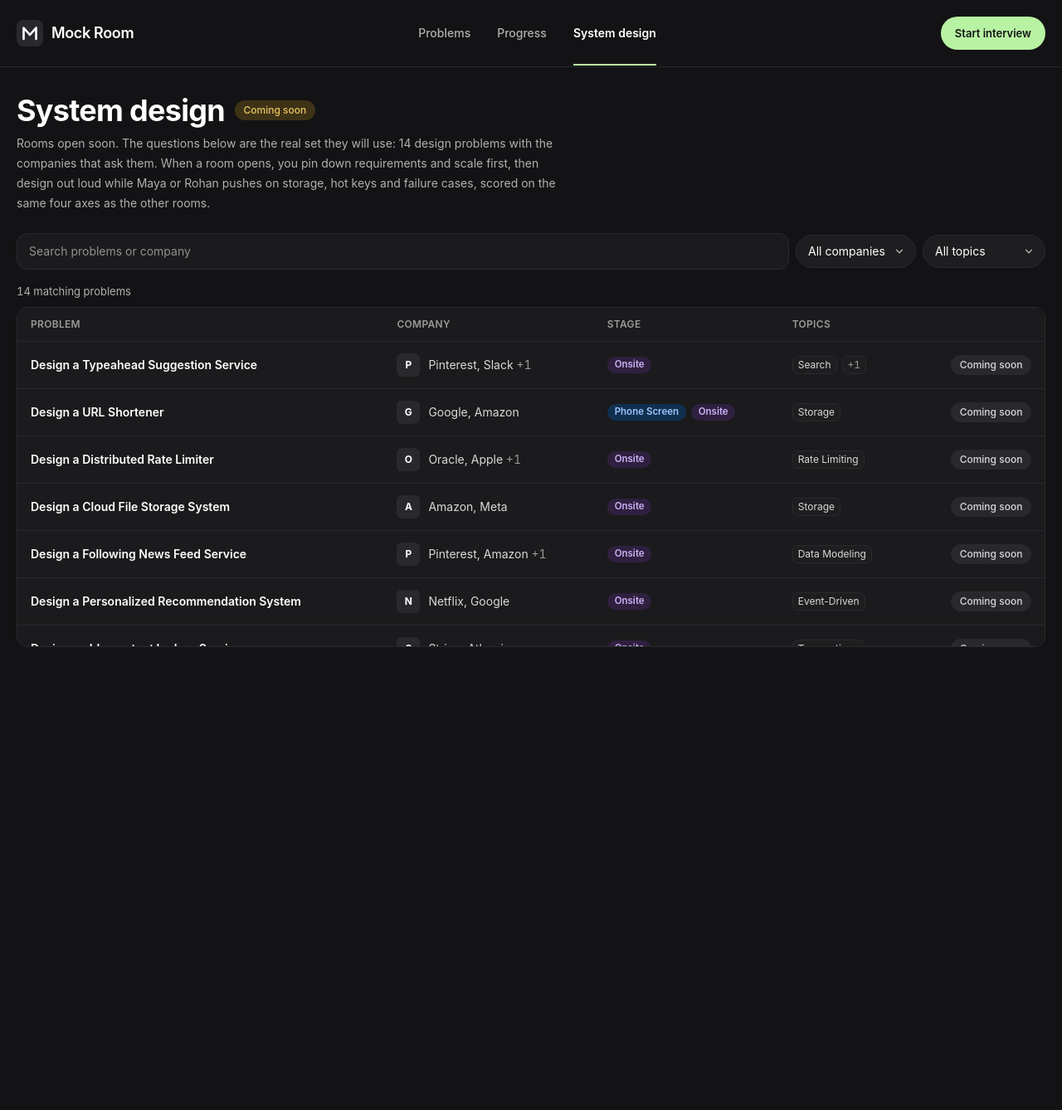
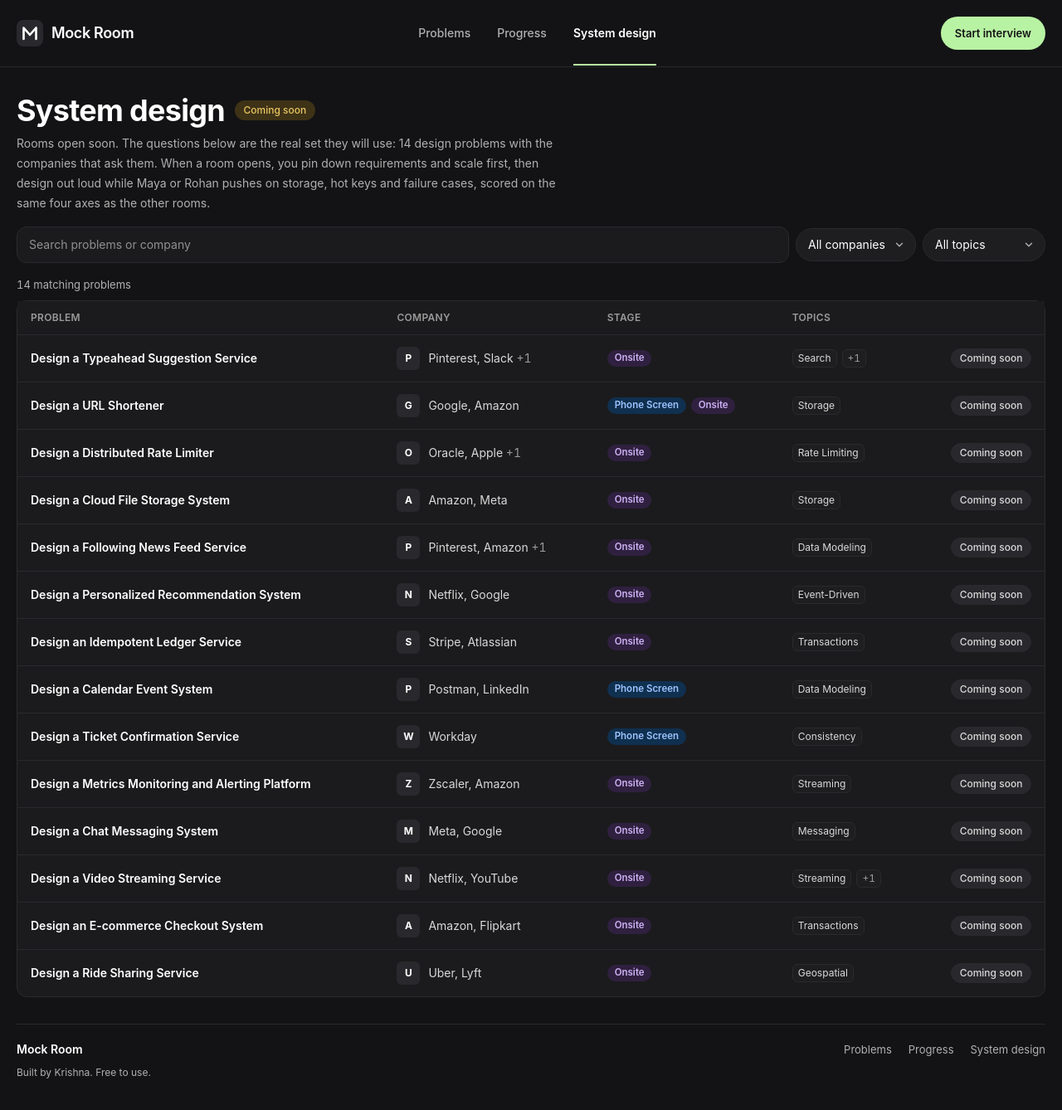
Before and after one commit to krishbuilds01/MockRoom, a Next.js app: page /system-design in a window 1280 px wide. Shown: the top 1338 px of the page at 83% size. Before the commit the page ends 800 px from the top, so only its background shows below. Built offline with nearby package versions, Linux system fonts and the light colour scheme.

Commit message:
Problems and system design pages scroll as normal documents

```diff
--- a/src/app/problems/page.tsx
+++ b/src/app/problems/page.tsx
@@ -1,6 +1,7 @@
 import { Suspense } from "react";
 import TopNav from "@/components/TopNav";
 import ProblemBank from "@/components/ProblemBank";
+import Footer from "@/components/Footer";
 import { problemBank, type BankFormat } from "@/lib/problemBank";
 
 type FormatFilter = BankFormat | "all";
@@ -14,10 +15,10 @@ async function BankSection({ searchParams }: { searchParams: Promise<{ format?:
 
 export default function ProblemsPage({ searchParams }: { searchParams: Promise<{ format?: string }> }) {
   return (
-    <div className="flex h-dvh flex-col overflow-hidden bg-ink">
+    <div className="min-h-dvh bg-ink">
       <TopNav active="problems" />
-      <main className="mx-auto flex min-h-0 w-full max-w-[1340px] flex-1 flex-col px-5 pb-5">
-        <header className="shrink-0 pt-8">
+      <main className="mx-auto w-full max-w-[1340px] px-5 pb-5">
+        <header className="pt-8">
           <h1 className="font-display text-4xl font-bold tracking-tight text-white">Interview problems</h1>
           <p className="tnum mt-2 text-sm text-neutral-600">
             {problemBank.length} problems · coding, system design and general rounds, with the companies that ask them.
@@ -26,6 +27,7 @@ export default function ProblemsPage({ searchParams }: { searchParams: Promise<{
         <Suspense fallback={<p className="pt-6 text-sm text-neutral-600">Loading problems...</p>}>
           <BankSection searchParams={searchParams} />
         </Suspense>
+        <Footer />
       </main>
     </div>
   );
--- a/src/app/system-design/page.tsx
+++ b/src/app/system-design/page.tsx
@@ -1,6 +1,7 @@
 import { Suspense } from "react";
 import TopNav from "@/components/TopNav";
 import ProblemBank from "@/components/ProblemBank";
+import Footer from "@/components/Footer";
 import { countByFormat } from "@/lib/problemBank";
 
 async function FocusBank({ searchParams }: { searchParams: Promise<{ focus?: string }> }) {
@@ -10,10 +11,10 @@ async function FocusBank({ searchParams }: { searchParams: Promise<{ focus?: str
 
 export default function SystemDesignPage({ searchParams }: { searchParams: Promise<{ focus?: string }> }) {
   return (
-    <div className="flex h-dvh flex-col overflow-hidden bg-ink">
+    <div className="min-h-dvh bg-ink">
       <TopNav active="system-design" />
-      <main className="mx-auto flex min-h-0 w-full max-w-[1340px] flex-1 flex-col px-5 pb-5">
-        <header className="shrink-0 pt-8">
+      <main className="mx-auto w-full max-w-[1340px] px-5 pb-5">
+        <header className="pt-8">
           <div className="flex flex-wrap items-center gap-3">
             <h1 className="font-display text-4xl font-bold tracking-tight text-white">System design</h1>
             <span className="badge badge-mid">Coming soon</span>
@@ -24,11 +25,12 @@ export default function SystemDesignPage({ searchParams }: { searchParams: Promi
             while Maya or Rohan pushes on storage, hot keys and failure cases, scored on the same four axes as the other rooms.
           </p>
         </header>
-        <div className="mt-2 flex min-h-0 flex-1 flex-col">
+        <div className="mt-2">
           <Suspense fallback={<p className="pt-6 text-sm text-neutral-600">Loading problems...</p>}>
             <FocusBank searchParams={searchParams} />
           </Suspense>
         </div>
+        <Footer />
       </main>
     </div>
   );
--- a/src/components/ProblemBank.tsx
+++ b/src/components/ProblemBank.tsx
@@ -124,9 +124,9 @@ export default function ProblemBank({
   const comingSoon = fixedFormat === "system-design";
 
   return (
-    <div className="flex min-h-0 flex-1 flex-col">
+    <div>
       {!fixedFormat && (
-        <div className="mt-6 flex shrink-0 flex-wrap gap-x-7 gap-y-1 border-b border-line" role="tablist" aria-label="Problem format">
+        <div className="mt-6 flex flex-wrap gap-x-7 gap-y-1 border-b border-line" role="tablist" aria-label="Problem format">
           {FORMAT_TABS.map((t) => {
             const isActive = format === t.key;
             return (
@@ -146,7 +146,7 @@ export default function ProblemBank({
         </div>
       )}
 
-      <div className="mt-4 flex shrink-0 flex-wrap items-center gap-2">
+      <div className="mt-4 flex flex-wrap items-center gap-2">
         <input
           type="search"
           value={query}
@@ -178,7 +178,7 @@ export default function ProblemBank({
       </div>
 
       {showShortcuts && !fixedFormat && (
-        <div className="mt-3 flex shrink-0 flex-wrap gap-2" aria-label="Company shortcuts">
+        <div className="mt-3 flex flex-wrap gap-2" aria-label="Company shortcuts">
           {companies.map((c) => {
             const isActive = company === c.name;
             return (
@@ -202,19 +202,19 @@ export default function ProblemBank({
         </div>
       )}
 
-      <p className="tnum mt-4 shrink-0 text-[13px] text-neutral-600" role="status">
+      <p className="tnum mt-4 text-[13px] text-neutral-600" role="status">
         {filtered.length} matching problem{filtered.length === 1 ? "" : "s"}
       </p>
 
-      <div className="card mt-2 min-h-0 flex-1 overflow-y-auto">
+      <div className="card mt-2">
         <table className="w-full border-collapse text-sm">
           <thead>
             <tr className="border-b border-line text-left">
-              <th scope="col" className="sticky top-0 bg-panel px-4 py-3 text-xs font-semibold uppercase tracking-wide text-neutral-500">Problem</th>
-              <th scope="col" className="sticky top-0 hidden bg-panel px-4 py-3 text-xs font-semibold uppercase tracking-wide text-neutral-500 sm:table-cell">Company</th>
-              <th scope="col" className="sticky top-0 hidden bg-panel px-4 py-3 text-xs font-semibold uppercase tracking-wide text-neutral-500 lg:table-cell">Stage</th>
-              <th scope="col" className="sticky top-0 hidden bg-panel px-4 py-3 text-xs font-semibold uppercase tracking-wide text-neutral-500 md:table-cell">Topics</th>
-              <th scope="col" className="sticky top-0 bg-panel px-4 py-3 text-right text-xs font-semibold uppercase tracking-wide text-neutral-500"><span className="sr-only">Action</span></th>
+              <th scope="col" className="bg-panel px-4 py-3 text-xs font-semibold uppercase tracking-wide text-neutral-500">Problem</th>
+              <th scope="col" className="hidden bg-panel px-4 py-3 text-xs font-semibold uppercase tracking-wide text-neutral-500 sm:table-cell">Company</th>
+              <th scope="col" className="hidden bg-panel px-4 py-3 text-xs font-semibold uppercase tracking-wide text-neutral-500 lg:table-cell">Stage</th>
+              <th scope="col" className="hidden bg-panel px-4 py-3 text-xs font-semibold uppercase tracking-wide text-neutral-500 md:table-cell">Topics</th>
+              <th scope="col" className="bg-panel px-4 py-3 text-right text-xs font-semibold uppercase tracking-wide text-neutral-500"><span className="sr-only">Action</span></th>
             </tr>
           </thead>
           <tbody className="divide-y divide-line">
```
